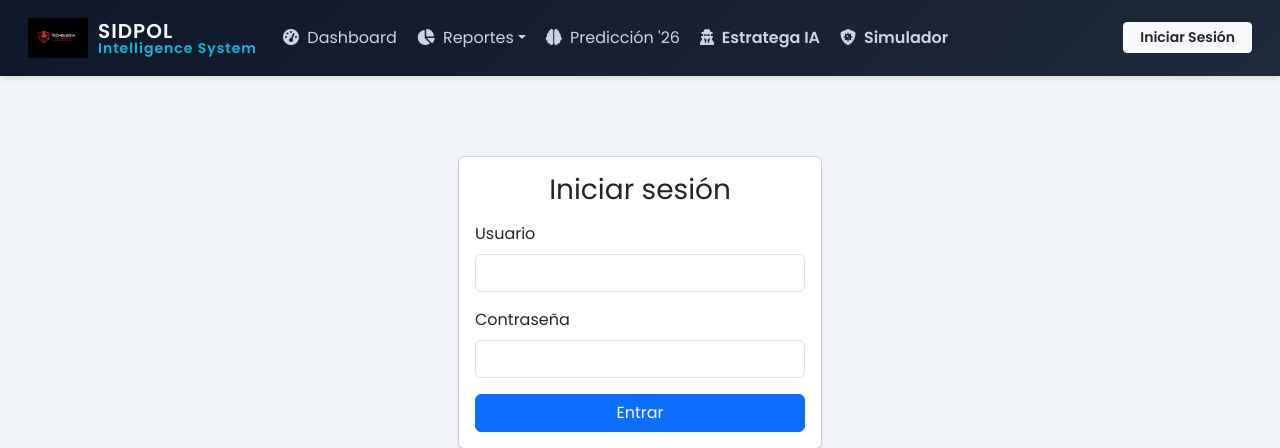
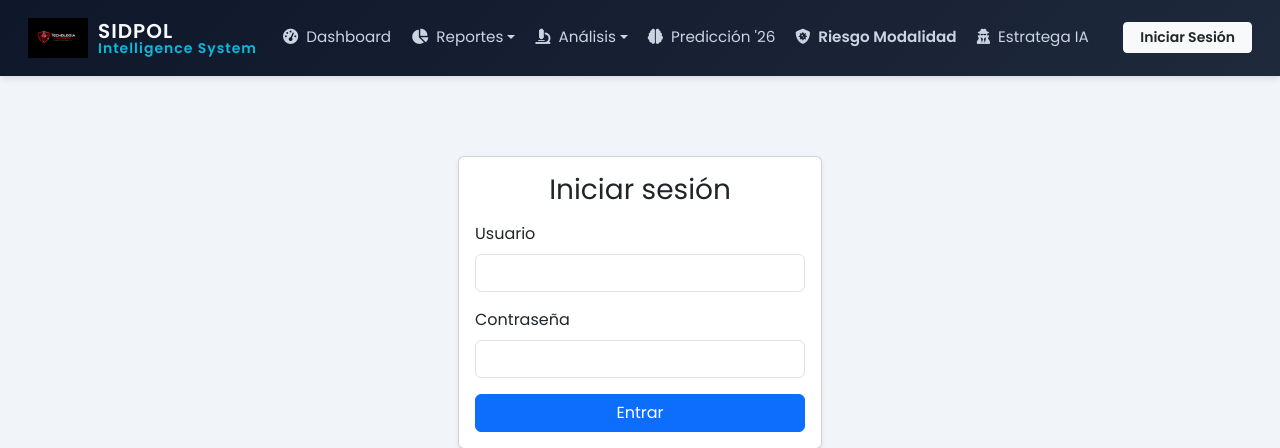
Before and after one commit to Rihuall-star/sidpol-backend, a Flask app: page /login in a window 1280 px wide. Shown: the top 448 px of the page. Run offline with Flask 3, Linux system fonts and the light colour scheme.

Commit message:
Update: Menu completo reorganizado (Reportes, Analisis y Riesgo)

```diff
--- a/templates/base.html
+++ b/templates/base.html
@@ -42,6 +42,7 @@
             font-weight: 400;
             transition: all 0.3s ease;
             margin: 0 2px;
+            font-size: 0.95rem; /* Ajuste para que quepan más items */
         }
         .nav-link:hover, .nav-link.active {
             color: var(--sidpol-accent) !important;
@@ -73,7 +74,6 @@
         .chat-bubble-user { background-color: var(--sidpol-primary); color: white; border-radius: 12px 12px 0 12px; padding: 10px 15px; max-width: 80%; font-size: 0.9rem; }
         .chat-bubble-bot { background-color: #f1f5f9; color: #334155; border-left: 4px solid var(--sidpol-success); border-radius: 12px 12px 12px 0; padding: 10px 15px; max-width: 85%; font-size: 0.9rem; }
 
-        /* Animación typing */
         .typing span { display: inline-block; width: 5px; height: 5px; background-color: #94a3b8; border-radius: 50%; animation: bounce 1.4s infinite ease-in-out both; margin: 0 1px; }
         .typing span:nth-child(1) { animation-delay: -0.32s; } .typing span:nth-child(2) { animation-delay: -0.16s; }
         @keyframes bounce { 0%, 80%, 100% { transform: scale(0); } 40% { transform: scale(1); } }
@@ -84,7 +84,7 @@
 
 <body>
 
-    <nav class="navbar navbar-expand-lg navbar-dark navbar-sidpol sticky-top">
+    <nav class="navbar navbar-expand-xl navbar-dark navbar-sidpol sticky-top">
         <div class="container-fluid">
 
             <a class="navbar-brand d-flex align-items-center" href="{{ url_for('index') }}">
@@ -101,7 +101,7 @@
 
             <div class="collapse navbar-collapse" id="navbarNav">
 
-                <ul class="navbar-nav me-auto mb-2 mb-lg-0">
+                <ul class="navbar-nav me-auto mb-2 mb-xl-0">
                     <li class="nav-item"><a class="nav-link" href="{{ url_for('index') }}"><i class="fas fa-tachometer-alt me-1"></i> Dashboard</a></li>
 
                     <li class="nav-item dropdown">
@@ -109,15 +109,25 @@
                         <ul class="dropdown-menu shadow border-0">
                             <li><a class="dropdown-item" href="{{ url_for('resumen_anual') }}">Resumen Anual</a></li>
                             <li><a class="dropdown-item" href="{{ url_for('departamentos') }}">Departamentos</a></li>
-                            <li><a class="dropdown-item" href="{{ url_for('modalidades') }}">Modalidades</a></li>
-                            <li><hr class="dropdown-divider"></li>
+                            <li><a class="dropdown-item" href="{{ url_for('regiones') }}">Regiones</a></li> <li><a class="dropdown-item" href="{{ url_for('departamentos_percapita') }}">Deptos Per Cápita</a></li> <li><hr class="dropdown-divider"></li>
                             <li><a class="dropdown-item" href="/reporte-lima">📈 Reporte Lima</a></li>
                         </ul>
                     </li>
 
+                    <li class="nav-item dropdown">
+                        <a class="nav-link dropdown-toggle" href="#" role="button" data-bs-toggle="dropdown"><i class="fas fa-microscope me-1"></i> Análisis</a>
+                        <ul class="dropdown-menu shadow border-0">
+                            <li><a class="dropdown-item" href="{{ url_for('modalidades') }}">Modalidades Delictivas</a></li>
+                            <li><a class="dropdown-item" href="{{ url_for('trimestres') }}">Trimestres</a></li>
+                            <li><a class="dropdown-item text-primary" href="{{ url_for('cluster_departamentos') }}"><i class="fas fa-project-diagram me-1"></i> Clustering (K-Means)</a></li> <li><hr class="dropdown-divider"></li>
+                            <li><a class="dropdown-item text-warning fw-bold" href="{{ url_for('comparativa_foco') }}">⭐ Tarea Punto 4</a></li> </ul>
+                    </li>
+
                     <li class="nav-item"><a class="nav-link" href="{{ url_for('prediccion_2026') }}"><i class="fas fa-brain me-1"></i> Predicción '26</a></li>
-                    <li class="nav-item"><a class="nav-link text-info fw-bold" href="/agente-estrategico"><i class="fas fa-user-secret me-1"></i> Estratega IA</a></li>
-                    <li class="nav-item"><a class="nav-link text-success fw-bold" href="/riesgo-modalidad"><i class="fas fa-shield-virus me-1"></i> Simulador</a></li>
+
+                    <li class="nav-item"><a class="nav-link text-success fw-bold" href="/riesgo-modalidad">
+                        <i class="fas fa-shield-virus me-1"></i> Riesgo Modalidad
+                    </a></li> <li class="nav-item"><a class="nav-link text-info" href="/agente-estrategico"><i class="fas fa-user-secret me-1"></i> Estratega IA</a></li>
                 </ul>
 
                 <div class="d-flex align-items-center gap-2">
```
